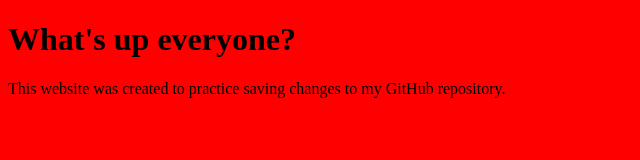
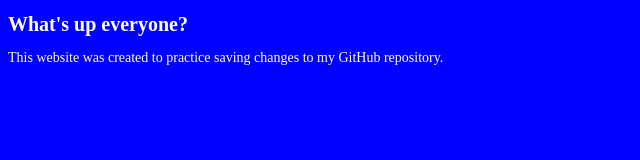
Before and after one commit to dmacauyag/git-practice, a plain HTML site: page index.html in a window 1280 px wide. Shown: the whole page, without its empty margins (0-640 px from the left). Drawn offline with Linux system fonts and the light colour scheme.

Commit message:
Added css styles for the h1 and p elements. Revised css styles for the body.

```diff
--- a/styles.css
+++ b/styles.css
@@ -1,3 +1,13 @@
 body {
-  background-color: red;
+  background-color: blue;
 }
+
+h1 {
+  font-size: 20px;
+  color: white;
+}
+
+p {
+  font-size: 14px;
+  color: white;
+}
```
